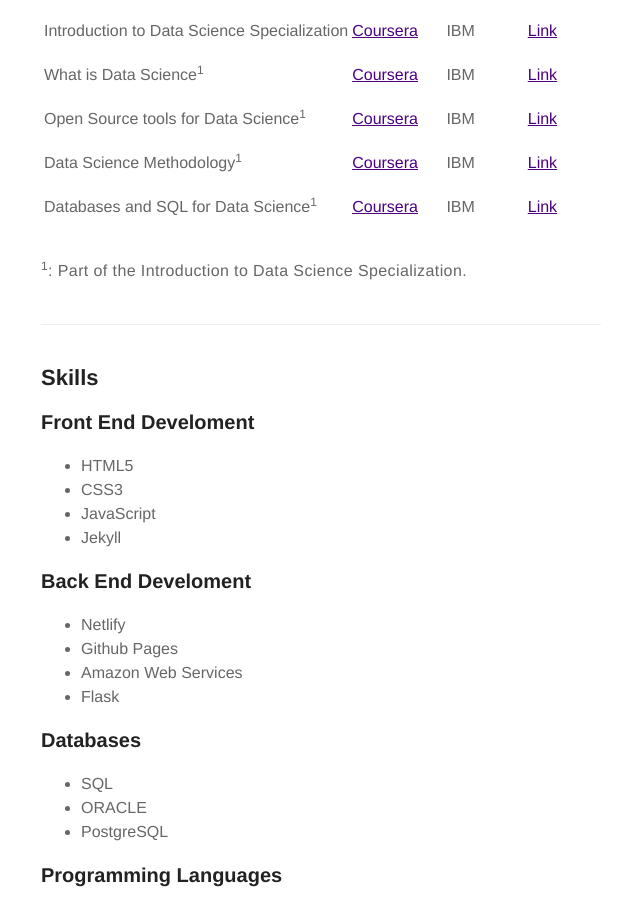
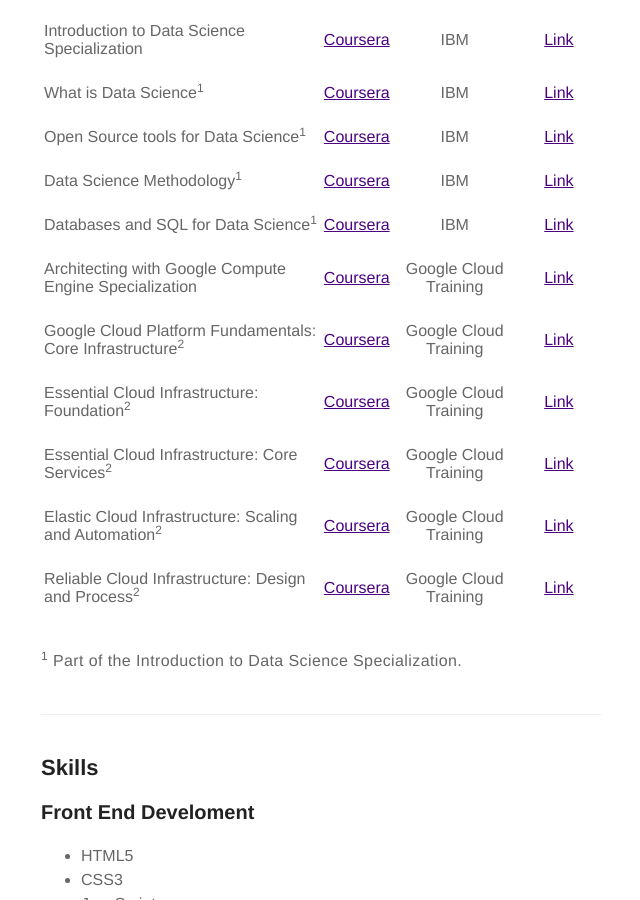
Before and after one commit to HectorBudielE/personal-website, a Jekyll site: the page built from about.md, in a window 1280 px wide and 900 px high, scrolled down 511 px. Shown: the whole window, without its empty margins (319-959 px from the left). Built offline with Jekyll 4.4.1, drawn with Linux system fonts in a browser that asks for light colours.

Commit message:
feat: Added Architecting with Google Compute Engine Specialization.

```diff
--- a/about.md
+++ b/about.md
@@ -21,8 +21,20 @@ layout: page
 | | | | |
 |Databases and SQL for Data Science<sup>1</sup>|[Coursera](https://www.coursera.org/learn/sql-data-science)|IBM|[Link](https://www.coursera.org/account/accomplishments/certificate/TAHWJVB9V4SR)|
 | | | | |
+|Architecting with Google Compute Engine Specialization|[Coursera](https://www.coursera.org/specializations/gcp-architecture)|Google Cloud Training|[Link](https://www.coursera.org/account/accomplishments/specialization/certificate/ZJGP26DBWYS5)|
+| | | | |
+|Google Cloud Platform Fundamentals: Core Infrastructure<sup>2</sup>|[Coursera](https://www.coursera.org/learn/gcp-fundamentals?specialization=gcp-architecture)|Google Cloud Training|[Link](https://www.coursera.org/account/accomplishments/certificate/2MN84HJ2NJGT)|
+| | | | |
+|Essential Cloud Infrastructure: Foundation<sup>2</sup>|[Coursera](https://www.coursera.org/learn/gcp-infrastructure-foundation?specialization=gcp-architecture)|Google Cloud Training|[Link](https://www.coursera.org/account/accomplishments/certificate/XUMN5FWGXUNH)|
+| | | | |
+|Essential Cloud Infrastructure: Core Services<sup>2</sup>|[Coursera](https://www.coursera.org/learn/gcp-infrastructure-core-services?specialization=gcp-architecture)|Google Cloud Training|[Link](https://www.coursera.org/account/accomplishments/certificate/8WZUVT6EXRZ3)|
+| | | | |
+|Elastic Cloud Infrastructure: Scaling and Automation<sup>2</sup>|[Coursera](https://www.coursera.org/learn/gcp-infrastructure-scaling-automation?specialization=gcp-architecture)|Google Cloud Training|[Link](https://www.coursera.org/account/accomplishments/certificate/L2U8PJ7TXFUU)|
+| | | | |
+|Reliable Cloud Infrastructure: Design and Process<sup>2</sup>|[Coursera](https://www.coursera.org/learn/cloud-infrastructure-design-process)|Google Cloud Training|[Link](https://www.coursera.org/account/accomplishments/certificate/RAT4CGQ3MC3Z)|
+| | | | |
 
-<sup>1</sup>: Part of the Introduction to Data Science Specialization.
+<sup>1</sup> Part of the Introduction to Data Science Specialization.
 
 ---
 
```
